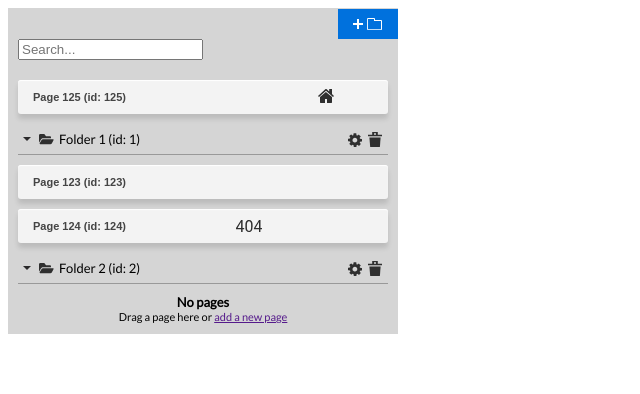
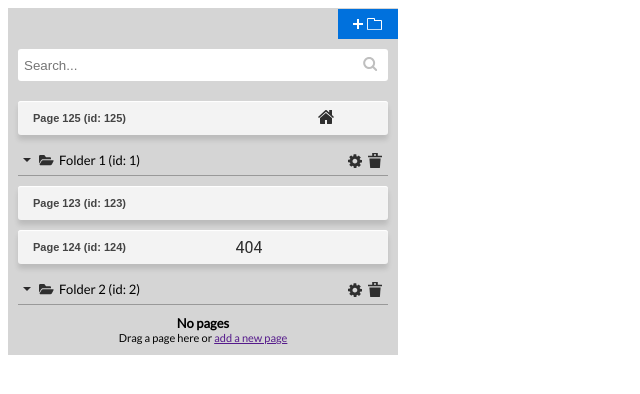
Before and after one commit to vdekov/poc-pages-redux, a React (Create React App) app: page / in a window 1280 px wide. Shown: the top 394 px of the page, without its empty margins (0-640 px from the left). Built offline with nearby package versions, Linux system fonts and the light colour scheme.

Commit message:
Take care of the filter input field.

```diff
--- a/public/css/style.css
+++ b/public/css/style.css
@@ -6,28 +6,29 @@
    padding: 1px 0;
 }
 
-#sk-mp-searchbox {
+.sk-mp-searchbox {
+   position: relative;
    margin-bottom: 20px;
-   padding: 0 10px;
+   padding: 10px 10px 0 10px;
    clear: both;
 }
 
-#sk-mp-searchbox .sb-wrapper {
+.sk-mp-searchbox .sb-wrapper {
    width: 100%;
 }
 
-#sk-mp-searchbox .sb-wrapper .sb-field {
+.sk-mp-searchbox .sb-wrapper .sb-field {
    width: 100%;
    height: 32px;
    box-sizing: border-box;
 }
 
-#sk-mp-searchbox .sb-wrapper .sb-label {
+.sk-mp-searchbox .sb-wrapper .sb-label {
    padding: 8px 6px;
    background: url('/Images/sprite.svg') no-repeat 98% -215px / 30px;
 }
 
-#sk-mp-searchbox .sb-wrapper .sb-clear {
+.sk-mp-searchbox .sb-wrapper .sb-clear {
    margin: -11px 10px;
 }
 
@@ -184,6 +185,40 @@
 }
 
 /* New CSS styles */
+.sk-mp-searchbox > input[type="text"] {
+   width: 100%;
+   height: 32px;
+   padding: 6px;
+   box-sizing: border-box;
+   border: none;
+   border-radius: 3px;
+}
+
+.sk-mp-searchbox .sk-mp-searchbox-magnifier {
+   position: absolute;
+   top: 21px;
+   right: 3px;
+   width: 22px;
+   height: 22px;
+   margin: -11px 10px;
+   background: url('/Images/sprite.svg') no-repeat 98% -215px / 30px;
+   pointer-events: none;
+}
+
+.sk-mp-searchbox.focused .sk-mp-searchbox-magnifier {
+   opacity: 0.5;
+}
+
+.sk-mp-searchbox .sk-mp-searchbox-clear {
+   position: absolute;
+   top: 29px;
+   right: 10px;
+   width: 15px;
+   height: 15px;
+   margin: -11px 10px;
+   background: url('//fl.sitekreator.com/Shared/Images/buttons.svg') no-repeat center -874px;
+}
+
 .sk-mp-folder-empty {
    text-align: center;
    margin-bottom: 10px;
--- a/src/containers/PagesList.js
+++ b/src/containers/PagesList.js
@@ -1,6 +1,6 @@
 import React from 'react';
 import { connect } from 'react-redux';
-import { getPagesByFolderId } from '../selectors';
+import { getVisiblePagesByFolderId } from '../selectors';
 import DraggableItem from './DraggableItem';
 import PageItem from './PageItem';
 import EmptyFolder from '../components/EmptyFolder';
@@ -25,7 +25,7 @@ const PagesList = ( props ) => {
 };
 
 const mapStateToProps = ( state, own_props ) => ({
-   data : getPagesByFolderId( state, own_props.folder_id ),
+   data : getVisiblePagesByFolderId( state, own_props.folder_id ),
 });
 
 export default connect( mapStateToProps )( PagesList );
--- a/src/containers/SearchBox.js
+++ b/src/containers/SearchBox.js
@@ -7,23 +7,57 @@ class SearchBox extends React.Component {
    constructor( props ) {
       super( props );
       this.handleChange = this.handleChange.bind( this );
+      this.clearValue   = this.clearValue.bind( this );
+      this.onFocusInput = this.onFocusInput.bind( this );
+      this.onBlurInput  = this.onBlurInput.bind( this );
+
+      this.state = {
+         is_focused : false,
+      };
    }
 
    render() {
       return (
-         <div id={ this.props.id }>
+         <div className={ this.getCSSClasses() }>
             <input
                type="text"
                placeholder={ this.props.placeholder }
                value={ this.props.value }
                onChange={ this.handleChange }
+               onFocus={ this.onFocusInput }
+               onBlur={ this.onBlurInput }
             />
+            { ! this.props.value && <span className="sk-mp-searchbox-magnifier"></span> }
+            { this.props.value && <span className="sk-mp-searchbox-clear" onClick={ this.clearValue }></span> }
          </div>
       );
    }
 
-   handleChange( e ) {
-      this.props.onChange( e.target.value )
+   getCSSClasses() {
+      return [
+         'sk-mp-searchbox',
+         ( this.state.is_focused ? ' focused' : '' ),
+      ].join( '' );
+   }
+
+   handleChange( event ) {
+      this.props.onChange( event.target.value )
+   }
+
+   clearValue() {
+      this.props.onChange( '' );
+   }
+
+   onFocusInput() {
+      this.setState({
+         is_focused : true,
+      });
+   }
+
+   onBlurInput() {
+      this.setState({
+         is_focused : false,
+      });
    }
 };
 
--- a/src/selectors/index.js
+++ b/src/selectors/index.js
@@ -6,7 +6,7 @@ export const getAllFolders = ( state ) => {
    return state.order.map( folder_id => state.items[ folder_id ] );
 };
 
-export const getPagesByFolderId = ( state, folder_id ) => {
+export const getVisiblePagesByFolderId = ( state, folder_id ) => {
    const page_ids   = [];
    const page_items = [];
 
@@ -21,7 +21,10 @@ export const getPagesByFolderId = ( state, folder_id ) => {
    }
 
    state.pages.order.forEach( page_id => {
-      if ( page_ids.includes( page_id ) ) {
+      if (
+         page_ids.includes( page_id )
+         && ~ state.pages.items[ page_id ].name.toLowerCase().indexOf( state.filter.toLowerCase() )
+      ) {
          page_items.push( state.pages.items[ page_id ] );
       }
    });
```
